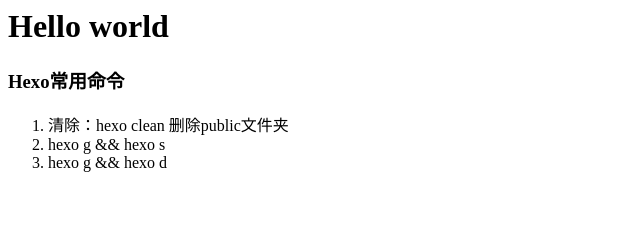
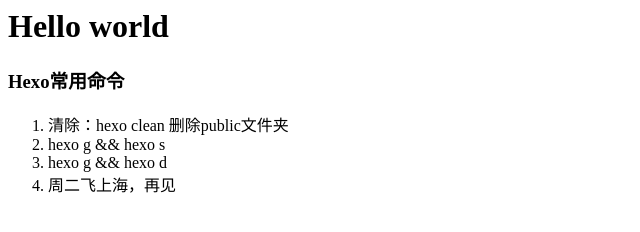
Before and after one commit to zryyoung/zryyoung.github.io, a plain HTML site: page 2020/06/15/case/index.html in a window 1280 px wide. Shown: the whole page, without its empty margins (0-640 px from the left). Drawn offline with Linux system fonts and the light colour scheme.

Commit message:
Site updated: 2020-06-18 23:06:08

```diff
--- a/2020/06/15/case/index.html
+++ b/2020/06/15/case/index.html
@@ -2,4 +2,5 @@
 <li>清除：hexo clean  删除public文件夹</li>
 <li>hexo g &amp;&amp; hexo s</li>
 <li>hexo g &amp;&amp; hexo d</li>
+<li>周二飞上海，再见</li>
 </ol>
```
Also changed, not shown: index.html (+1 -0 lines).
